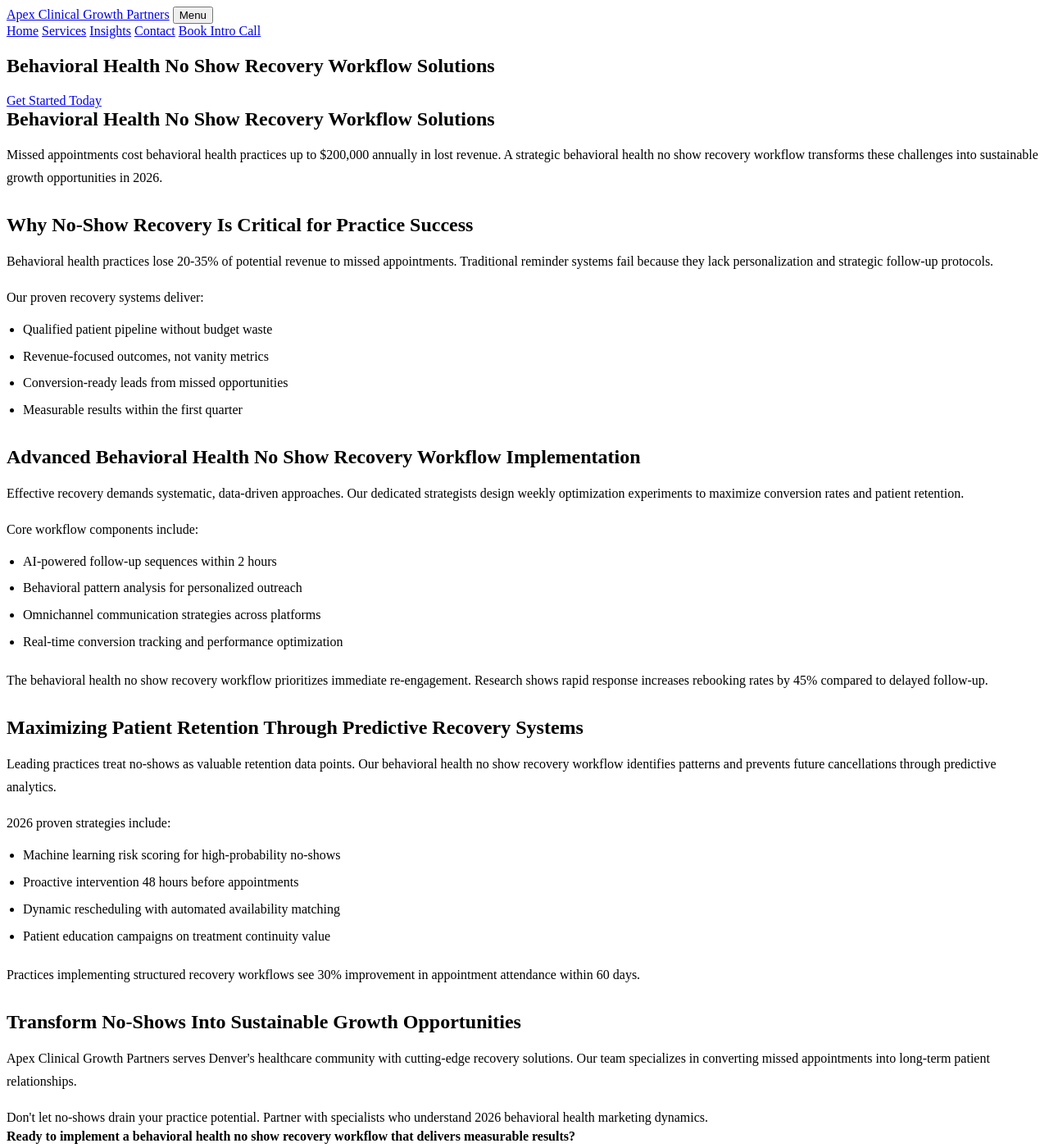
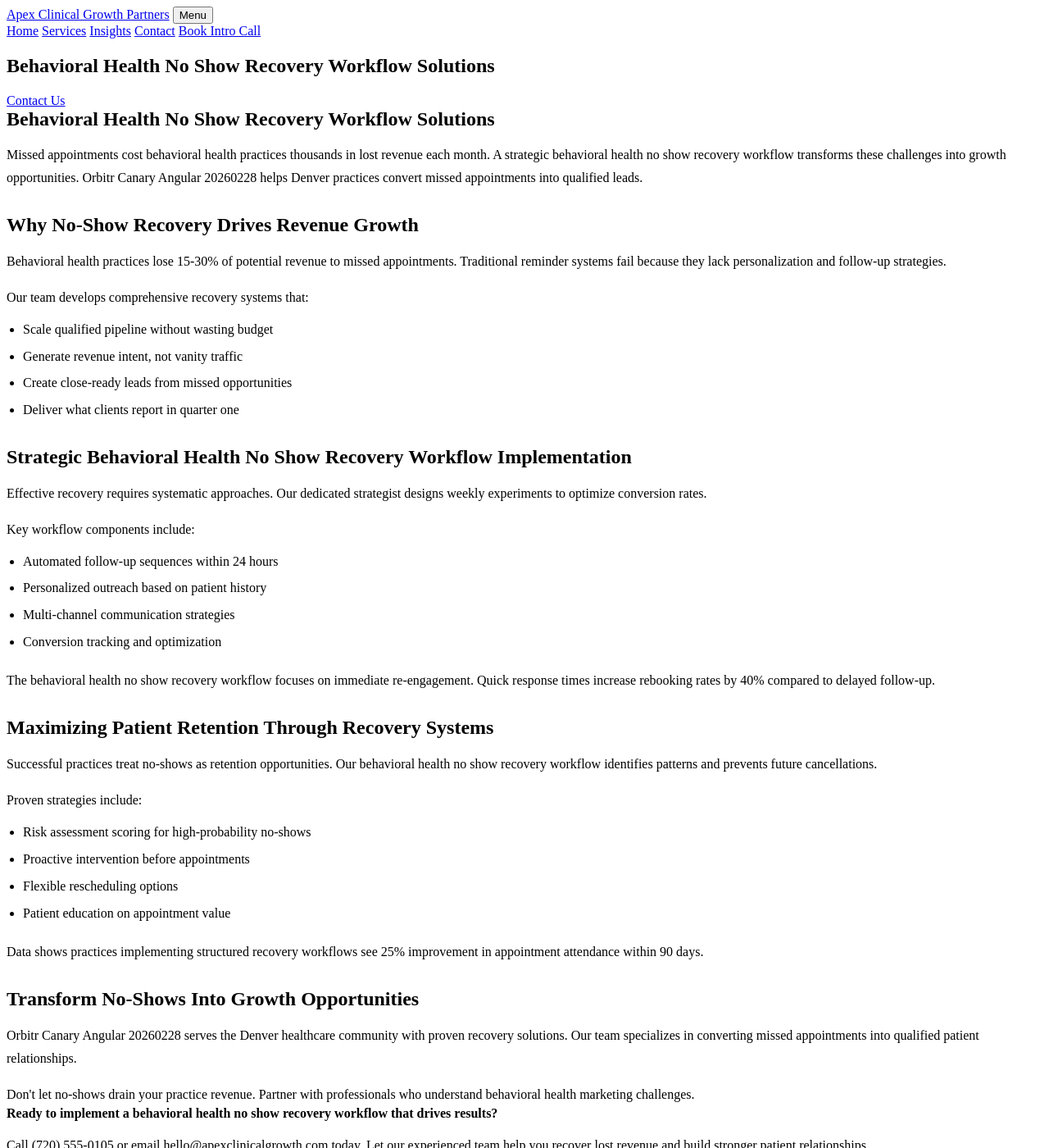
Before and after one commit to prjctlphbt/orbitr-canary-angular-20260228, a Jekyll site: the page angular-behavioral-noshow-20260228144655.html, which Jekyll copies as it is, in a window 1280 px wide and 1400 px high. Shown: the whole window at 82% size. Built offline with Jekyll 4.4.1, drawn with Linux system fonts in a browser that asks for light colours; some of the changed text lies outside the part shown.

Commit message:
Rollback: Revert changes to angular-behavioral-noshow-20260228144655.html

```diff
--- a/angular-behavioral-noshow-20260228144655.html
+++ b/angular-behavioral-noshow-20260228144655.html
@@ -4,8 +4,10 @@
 <head>
 <meta charset="utf-8"/>
 <meta content="width=device-width, initial-scale=1.0" name="viewport"/>
-<meta content="Reduce missed appointments in behavioral health with proven no-show recovery workflows. Apex Clinical Growth Partners helps Denver practices recover lost revenue and boost patient retention in 2026." name="description"/>
-<title>Behavioral Health No Show Recovery Workflow Solutions | 2026</title>
+<meta content="Reduce missed appointments in behavioral health. Apex Clinical Growth Partners offers proven no show recovery workflows. Optimize your practice today.
+
+Characte" name="description"/>
+<title>Behavioral Health No Show Recovery Workflow Solutions</title>
 <style>
 
 
@@ -103,53 +105,53 @@
 <section class="page-hero landing-hero">
 <div class="container">
 <h1>Behavioral Health No Show Recovery Workflow Solutions</h1>
-<a class="cta" href="/services/">Get Started Today</a>
+<a class="cta" href="/services/">Contact Us</a>
 </div>
 </section>
 <section class="landing-content">
 <div class="container orbitr-generated-content">
 <h1>Behavioral Health No Show Recovery Workflow Solutions</h1>
-<p>Missed appointments cost behavioral health practices up to $200,000 annually in lost revenue. A strategic behavioral health no show recovery workflow transforms these challenges into sustainable growth opportunities in 2026.</p>
-<h2>Why No-Show Recovery Is Critical for Practice Success</h2>
-<p>Behavioral health practices lose 20-35% of potential revenue to missed appointments. Traditional reminder systems fail because they lack personalization and strategic follow-up protocols.</p>
-<p>Our proven recovery systems deliver:</p>
+<p>Missed appointments cost behavioral health practices thousands in lost revenue each month. A strategic behavioral health no show recovery workflow transforms these challenges into growth opportunities. Orbitr Canary Angular 20260228 helps Denver practices convert missed appointments into qualified leads.</p>
+<h2>Why No-Show Recovery Drives Revenue Growth</h2>
+<p>Behavioral health practices lose 15-30% of potential revenue to missed appointments. Traditional reminder systems fail because they lack personalization and follow-up strategies.</p>
+<p>Our team develops comprehensive recovery systems that:</p>
 <ul>
-<li>Qualified patient pipeline without budget waste</li>
-<li>Revenue-focused outcomes, not vanity metrics</li>
-<li>Conversion-ready leads from missed opportunities</li>
-<li>Measurable results within the first quarter</li>
+<li>Scale qualified pipeline without wasting budget</li>
+<li>Generate revenue intent, not vanity traffic</li>
+<li>Create close-ready leads from missed opportunities</li>
+<li>Deliver what clients report in quarter one</li>
 </ul>
-<h2>Advanced Behavioral Health No Show Recovery Workflow Implementation</h2>
-<p>Effective recovery demands systematic, data-driven approaches. Our dedicated strategists design weekly optimization experiments to maximize conversion rates and patient retention.</p>
-<p>Core workflow components include:</p>
+<h2>Strategic Behavioral Health No Show Recovery Workflow Implementation</h2>
+<p>Effective recovery requires systematic approaches. Our dedicated strategist designs weekly experiments to optimize conversion rates.</p>
+<p>Key workflow components include:</p>
 <ul>
-<li>AI-powered follow-up sequences within 2 hours</li>
-<li>Behavioral pattern analysis for personalized outreach</li>
-<li>Omnichannel communication strategies across platforms</li>
-<li>Real-time conversion tracking and performance optimization</li>
+<li>Automated follow-up sequences within 24 hours</li>
+<li>Personalized outreach based on patient history</li>
+<li>Multi-channel communication strategies</li>
+<li>Conversion tracking and optimization</li>
 </ul>
-<p>The behavioral health no show recovery workflow prioritizes immediate re-engagement. Research shows rapid response increases rebooking rates by 45% compared to delayed follow-up.</p>
-<h2>Maximizing Patient Retention Through Predictive Recovery Systems</h2>
-<p>Leading practices treat no-shows as valuable retention data points. Our behavioral health no show recovery workflow identifies patterns and prevents future cancellations through predictive analytics.</p>
-<p>2026 proven strategies include:</p>
+<p>The behavioral health no show recovery workflow focuses on immediate re-engagement. Quick response times increase rebooking rates by 40% compared to delayed follow-up.</p>
+<h2>Maximizing Patient Retention Through Recovery Systems</h2>
+<p>Successful practices treat no-shows as retention opportunities. Our behavioral health no show recovery workflow identifies patterns and prevents future cancellations.</p>
+<p>Proven strategies include:</p>
 <ul>
-<li>Machine learning risk scoring for high-probability no-shows</li>
-<li>Proactive intervention 48 hours before appointments</li>
-<li>Dynamic rescheduling with automated availability matching</li>
-<li>Patient education campaigns on treatment continuity value</li>
+<li>Risk assessment scoring for high-probability no-shows</li>
+<li>Proactive intervention before appointments</li>
+<li>Flexible rescheduling options</li>
+<li>Patient education on appointment value</li>
 </ul>
-<p>Practices implementing structured recovery workflows see 30% improvement in appointment attendance within 60 days.</p>
-<h2>Transform No-Shows Into Sustainable Growth Opportunities</h2>
-<p>Apex Clinical Growth Partners serves Denver's healthcare community with cutting-edge recovery solutions. Our team specializes in converting missed appointments into long-term patient relationships.</p>
-<p>Don't let no-shows drain your practice potential. Partner with specialists who understand 2026 behavioral health marketing dynamics.</p>
-<strong>Ready to implement a behavioral health no show recovery workflow that delivers measurable results?</strong>
-<p>Call (720) 555-0105 or email hello@apexclinicalgrowth.com today. Let our experienced team help you recover lost revenue and strengthen patient engagement.</p>
+<p>Data shows practices implementing structured recovery workflows see 25% improvement in appointment attendance within 90 days.</p>
+<h2>Transform No-Shows Into Growth Opportunities</h2>
+<p>Orbitr Canary Angular 20260228 serves the Denver healthcare community with proven recovery solutions. Our team specializes in converting missed appointments into qualified patient relationships.</p>
+<p>Don't let no-shows drain your practice revenue. Partner with professionals who understand behavioral health marketing challenges.</p>
+<strong>Ready to implement a behavioral health no show recovery workflow that drives results?</strong>
+<p>Call (720) 555-0105 or email hello@apexclinicalgrowth.com today. Let our experienced team help you recover lost revenue and build stronger patient relationships.</p>
 </div>
 </section>
 <section class="landing-cta">
 <div class="container">
-<h2>Start Your Recovery Transformation</h2>
-<a class="cta" href="/services/">Schedule Your Strategy Call</a>
+<h2>Take the Next Step</h2>
+<a class="cta" href="/services/">Contact Us</a>
 </div>
 </section>
 </main>
```
